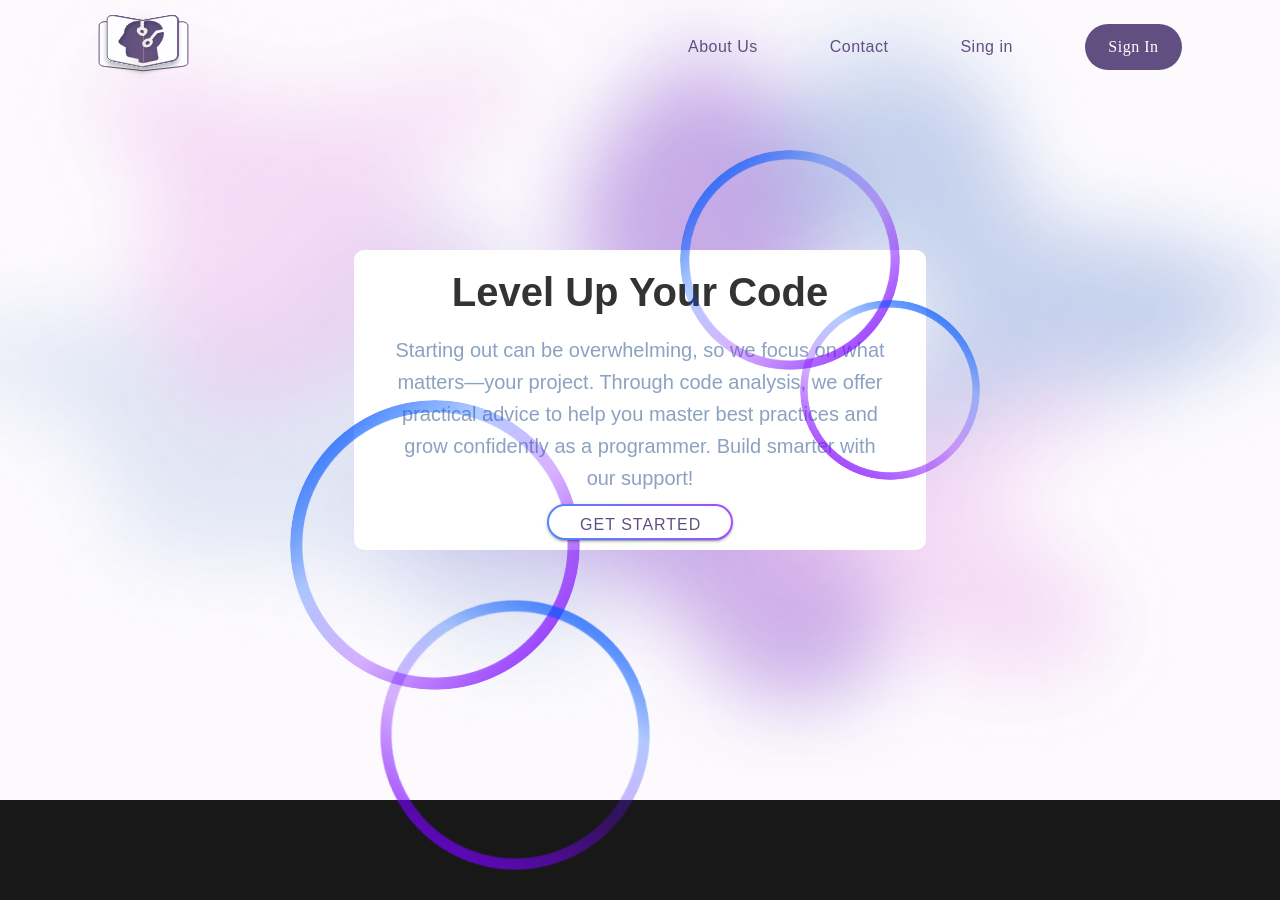
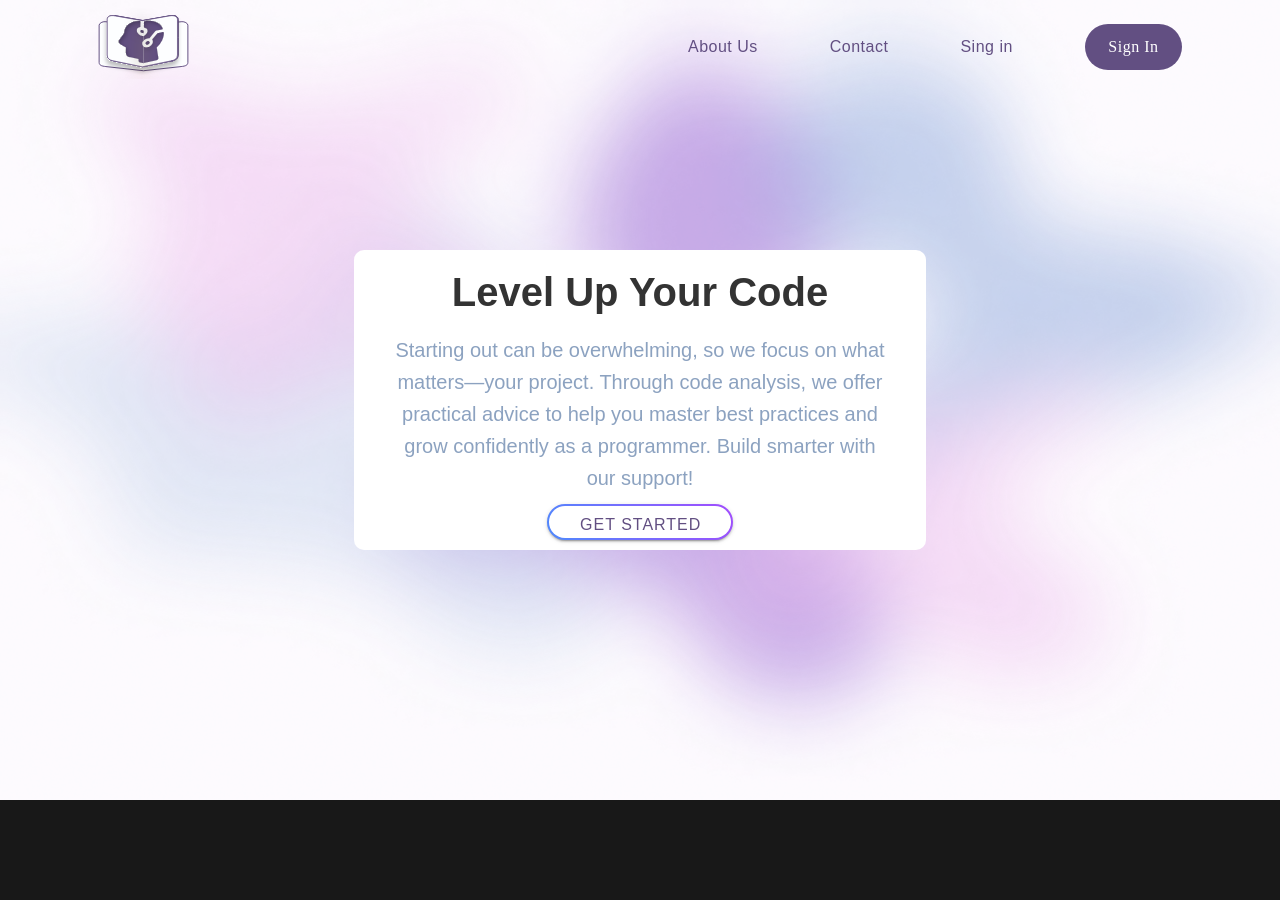
Before and after one commit to AnaMarijaBakula/AI-pomo-nik-za-u-enje, a Vue app in the folder frontend/: page / in a window 1280 px wide. After the commit the page ends 800 px from the top, so only its background shows below. Built offline with nearby package versions, Linux system fonts and the light colour scheme.

Commit message:
Brisanje krugova

```diff
--- a/frontend/src/views/HomeView.vue
+++ b/frontend/src/views/HomeView.vue
@@ -4,10 +4,7 @@ import HomeScreen from '../components/HomeScreen.vue'
 
 <template>
   <main class="home">
-    <div class="circle circle-1"></div>
-    <div class="circle circle-2"></div>
-    <div class="circle circle-3"></div>
-    <div class="circle circle-4"></div>
+
   <HomeScreen />
   </main>
 </template>
@@ -25,68 +22,4 @@ import HomeScreen from '../components/HomeScreen.vue'
   position: relative;
 }
 
-.circle {
-  position: absolute; /* Pozicioniraj unutar roditeljskog elementa */
-  background-size: cover; /* Za sliku koja pokriva cijeli krug */
-  border-radius: 50%; /* Napravi ih krugovima */
-}
-
-/* Krug 1 - pozicija na x: 10px, y: 20px, s slikom Circle 1 */
-.circle-1 {
-  width: 290px;
-  height: 290px;
-  left: 290px;
-  top: 400px;
-  background-image: url('@/assets/Circle 1.png');
-}
-
-/* Krug 2 - pozicija na x: 50%, y: 30%, s slikom Circle 2 */
-.circle-2 {
-  width: 270px;
-  height: 270px;
-  left: 380px; /* Centrirano po x osi */
-  top: 600px;
-  transform: rotate(75deg);
-  background-image: url('@/assets/Circle 1.png');
-}
-
-/* Krug 3 - pozicija na x: 80%, y: 70%, s slikom Circle 3 */
-.circle-3 {
-  width: 220px;
-  height: 220px;
-  right: 380px;
-  top: 150px;
-  background-image: url('@/assets/Circle 1.png');
-}
-
-.circle-4 {
-  width: 180px;
-  height: 180px;
-  right: 300px;
-  top: 300px;
-  transform: rotate(75deg);
-  background-image: url('@/assets/Circle 1.png');
-}
-
-/* Mobile Responsiveness */
-@media (max-width: 600px) {
-  .circle-1 {
-    width: 80px;
-    height: 80px;
-    left: 5%;
-    top: 10%;
-  }
-  .circle-2 {
-    width: 100px;
-    height: 100px;
-    left: 50%;
-    top: 40%;
-  }
-  .circle-3 {
-    width: 60px;
-    height: 60px;
-    left: 85%;
-    top: 60%;
-  }
-}
 </style>
```
Also changed, not shown: frontend/src/components/FrameCenter.vue (+11 -11 lines), frontend/src/assets/Circle 1.png (deleted).
